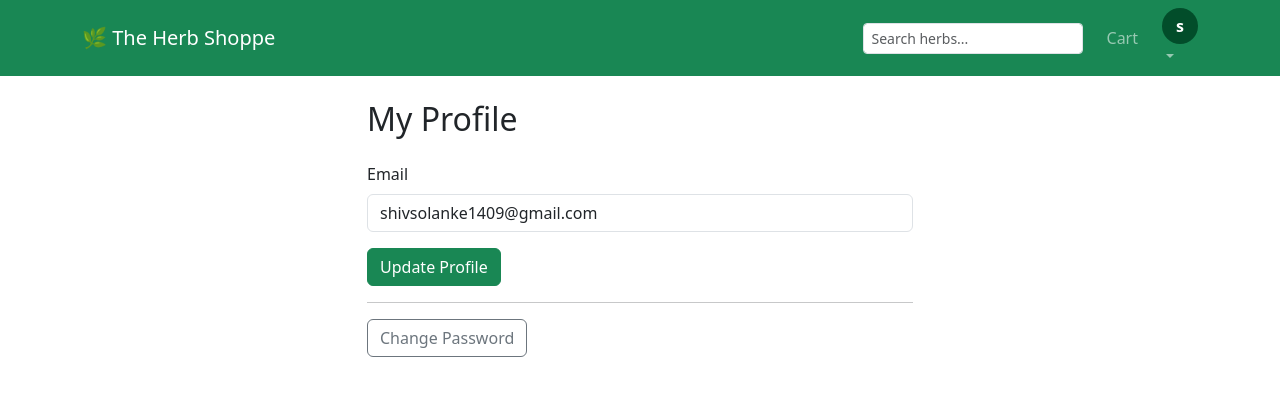
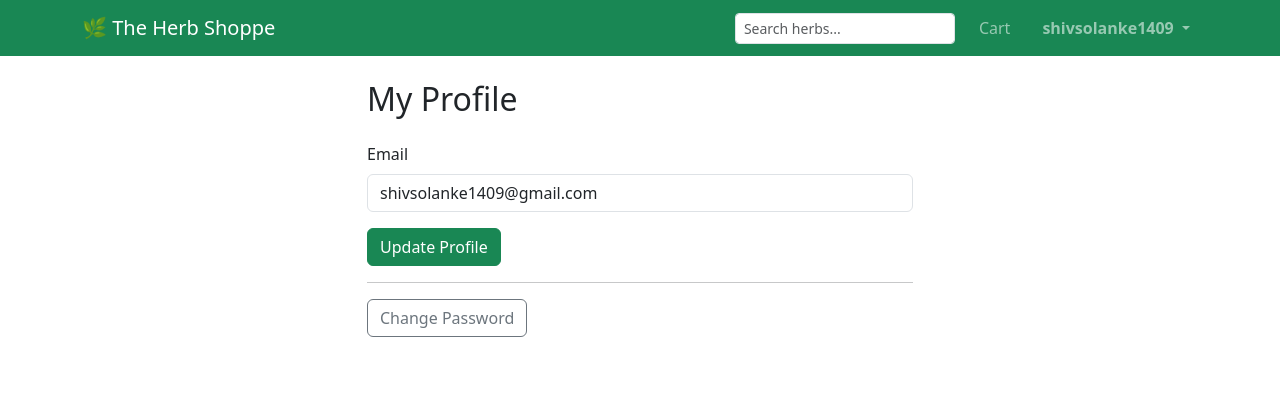
Before and after one commit to ShivSolanke1409/the-herb-shoppe-django, a Django app: page /accounts/profile/ in a window 1280 px wide. Shown: the top 396 px of the page. Run offline with Django 5.2, Linux system fonts and the light colour scheme; a user stored in the database is signed in.

Commit message:
Navbar UI Polished

```diff
--- a/herbshoppe/settings.py
+++ b/herbshoppe/settings.py
@@ -25,7 +25,7 @@ SECRET_KEY = 'django-insecure-m$(uo=+b)rol8v0b)n(uumupt-2p(1*=qbgn3$o-=qzc@$p)=i
 # SECURITY WARNING: don't run with debug turned on in production!
 DEBUG = True
 
-ALLOWED_HOSTS = ['*', '10.89.142.99']
+ALLOWED_HOSTS = ['*']
 
 
 # Application definition
--- a/templates/base.html
+++ b/templates/base.html
@@ -54,6 +54,12 @@
       color: #fff;
       border-color: #198754;
     }
+
+    /* Username hover */
+    .user-name {
+      cursor: pointer;
+      font-weight: 600;
+    }
   </style>
 </head>
 
@@ -84,27 +90,22 @@
 
         {% if user.is_authenticated %}
 
+        <!-- Username Dropdown -->
         <li class="nav-item dropdown">
-  <a class="nav-link dropdown-toggle p-0"
+          <a class="nav-link dropdown-toggle user-name"
              href="#"
              role="button"
              data-bs-toggle="dropdown"
              aria-expanded="false">
-
-    <div
-      class="d-flex align-items-center justify-content-center rounded-circle text-white"
-      style="width:36px;height:36px;background:#024d2a;font-weight:bold;">
-      {{ user.email|first }}
-    </div>
-
+            {{ user.email|cut:"@gmail.com" }}
           </a>
 
           <ul class="dropdown-menu dropdown-menu-end shadow">
 
-    <!-- User info header -->
+            <!-- User info -->
             <li class="px-3 py-2">
               <div class="fw-semibold text-uppercase">
-        {{ user.email|first }}
+                {{ user.email|cut:"@gmail.com" }}
               </div>
               <div class="text-muted small">
                 {{ user.email }}
@@ -120,6 +121,11 @@
               </a>
             </li>
 
+            <li>
+              <a class="dropdown-item" href="{% url 'orders:my_orders' %}">
+                📦 My Orders
+              </a>
+            </li>
             <li><hr class="dropdown-divider"></li>
 
             <!-- Logout -->
@@ -134,8 +140,6 @@
 
           </ul>
         </li>
-
-
 
         {% else %}
 
@@ -157,7 +161,7 @@
   {% block content %}{% endblock %}
 </div>
 
-<!-- Bootstrap JS (REQUIRED for offcanvas & navbar) -->
+<!-- Bootstrap JS -->
 <script src="https://cdn.jsdelivr.net/npm/bootstrap@5.3.2/dist/js/bootstrap.bundle.min.js"></script>
 
 </body>
```
Lines whose indentation alone changed are shown as unchanged.
